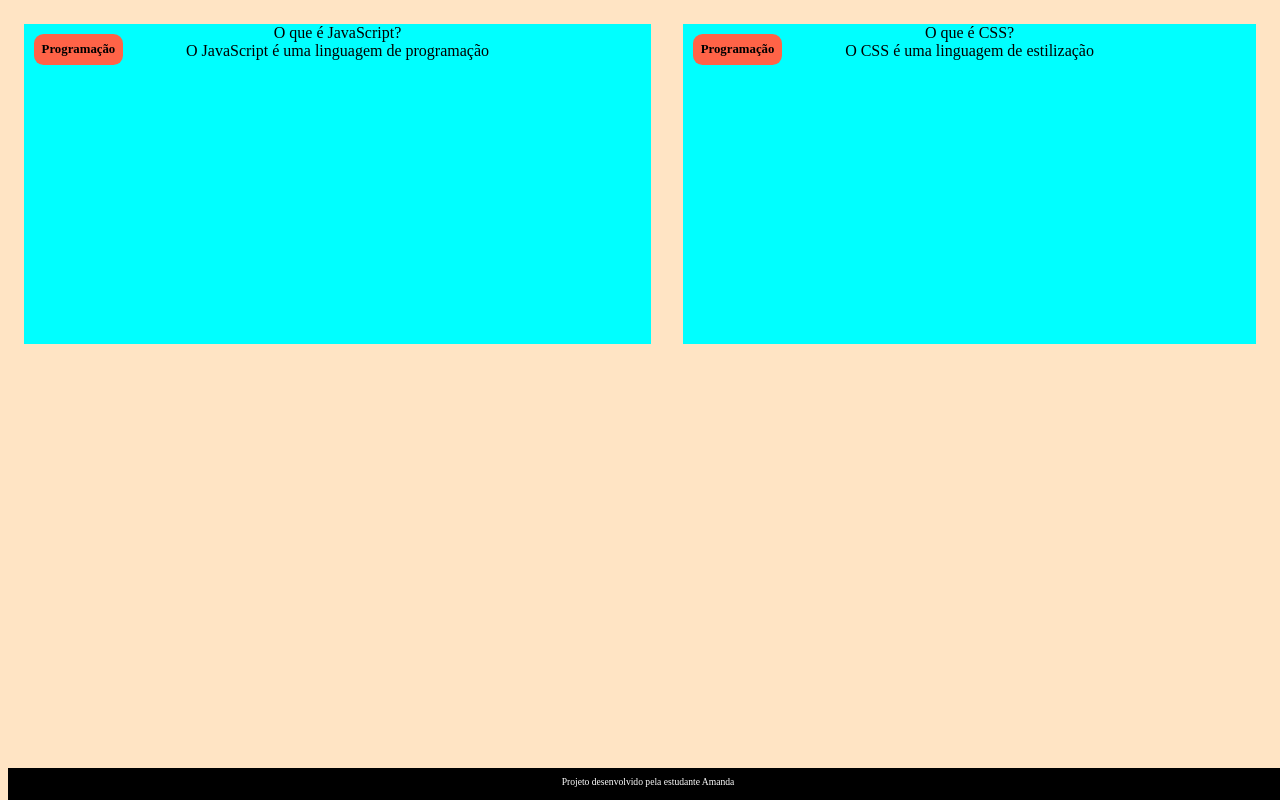
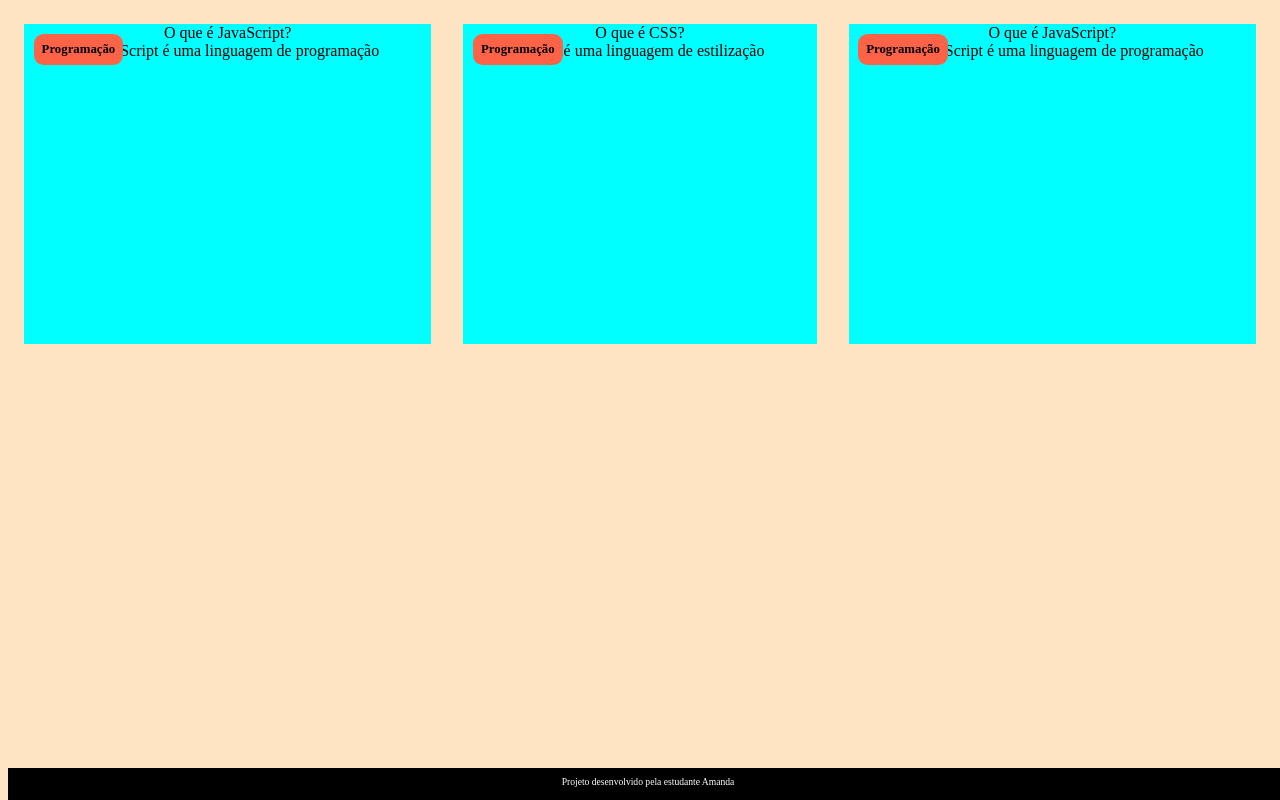
Before and after one commit to amandadziurda/flashcard, a plain HTML site: page index.html in a window 1280 px wide. Drawn offline with Linux system fonts and the light colour scheme.

Commit message:
Update index.html

```diff
--- a/index.html
+++ b/index.html
@@ -31,6 +31,17 @@
                     </div>
                 </div>
             </article>
+            <article class="cartao">
+                <div class="cartao__conteudo">
+                    <h3>Programação</h3>
+                    <div class="cartao__conteudo__pergunta">
+                        O que é JavaScript?
+                    </div>
+                    <div class="cartao__conteudo__resposta">
+                        O JavaScript é uma linguagem de programação
+                    </div>
+                </div>
+            </article>
         </section>
     </main>
     <footer>
```
